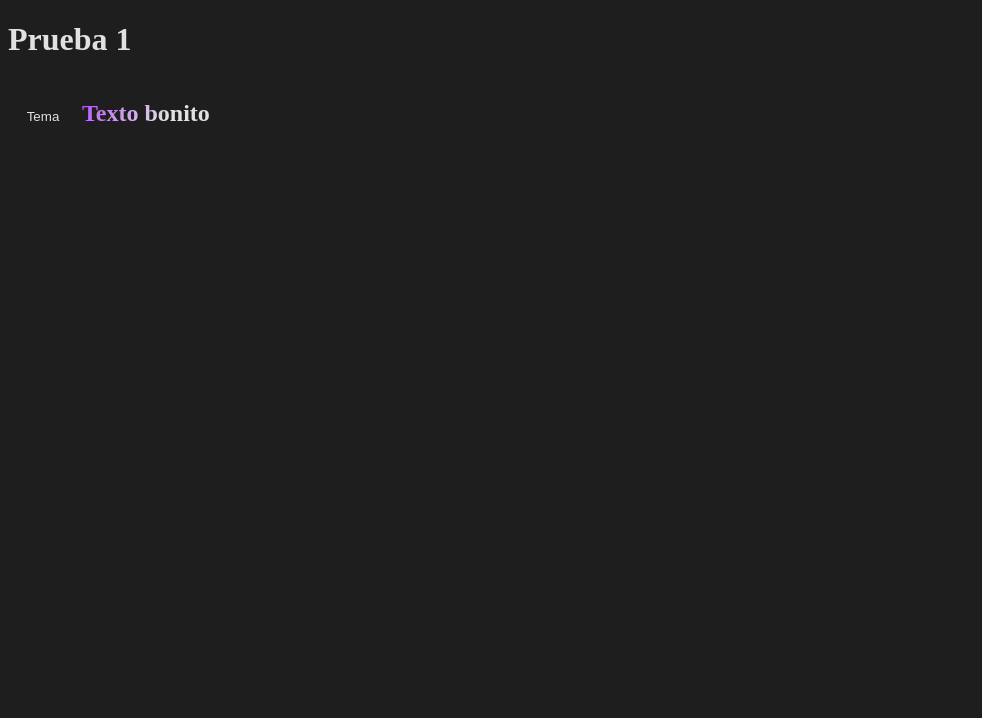
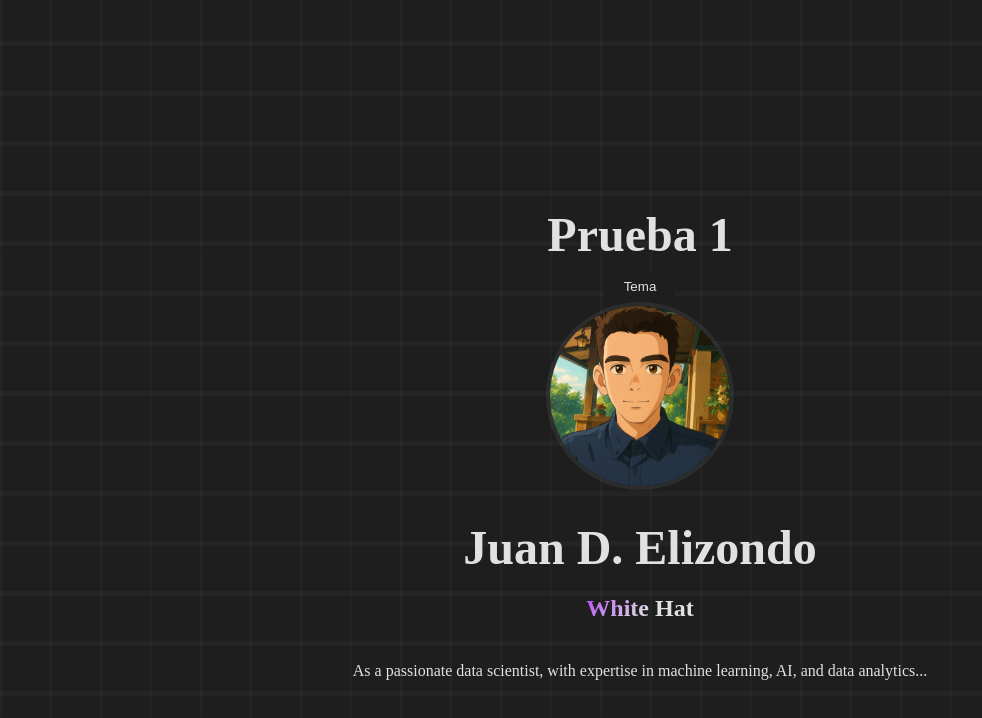
Before and after one commit to JunelEG/CV-en-html-css, a plain HTML site: page CV.html in a window 1280 px wide. Shown: the whole page, without its empty margins (0-982 px from the left). Drawn offline with Linux system fonts and the light colour scheme.

Commit message:
Enhance CV layout with profile image, description, and improved styling

```diff
--- a/CV.html
+++ b/CV.html
@@ -12,10 +12,23 @@
         <meta name="viewport" content="width=device-width, initial-scale=1">
         <link rel="stylesheet" href="Styles.css">
     </head>
-    <body class="">
+    <body class="panel-pattern">
+
         <h1>Prueba 1</h1>
         <button id="themeBtn">Tema</button>
-        <h2 class="pretty-text">Texto bonito</h2>
+
+
+            <div class="profile-img">
+                <img src="resources/images/Profile Photo Ghibli.jpg" alt="profile">
+            </div>
+
+            <h1>Juan D. Elizondo</h1>
+            <h2 class="pretty-text">White Hat</h2>
+
+            <p>
+                As a passionate data scientist, with expertise in machine learning,
+                AI, and data analytics...
+            </p>
 
         <script src="script.js" async defer></script>
     </body>
--- a/Styles.css
+++ b/Styles.css
@@ -1,6 +1,7 @@
 :root {
     --main-color: #B44FF7;
     --background-color: #1E1E1E;
+    --grid-color: #ffffff07;
     --text-color: #E1E1E1;
     --hover-color: #743697;
 }
@@ -8,6 +9,7 @@
 body.light {
     --background-color: #E1E1E1;
     --text-color: #1E1E1E;
+    --grid-color: #00000007;
 }
 
 body {
@@ -25,6 +27,7 @@ button {
 }
 
 button:hover {
+    color: #E1E1E1; /*CONTRASTE! no lo borre */
     background-color: var(--hover-color);
 }
 
@@ -32,15 +35,73 @@ button:active {
     background-color: var(--main-color);
 }
 
-.pretty-text {
-    display: inline-block;
-    background: linear-gradient(
+h1 {
+    color: var(--text-color);
+    font-size: 48px;
+    margin: 10px 0px;
+}
+
+h2 {
+    color: var(--text-color);
+    margin: 10px 0 20px;
+}
+
+p {
+    color: var(--text-color);
+    max-width: 600px;
+    line-height: 1.6;
+}
+
+.pretty-text { /*ChatGPT*/
+    display: inline-block; /*Esto hace que el gradiente se vea igual no importa tamaño*/
+    background: linear-gradient( /*Estructura para personalizar mejor el gradient*/
         130deg,
         var(--main-color) 0%,
-        var(--text-color) 66%,
+        var(--text-color) 60%,
         var(--text-color) 100%
     );
 
     -webkit-background-clip: text;
     -webkit-text-fill-color: transparent;
 }
+
+.panel-pattern {
+  min-height: 100vh;
+  display: flex;
+  flex-direction: column;
+  align-items: center;
+  justify-content: center;
+  text-align: center;
+  padding: 40px;
+
+  background-image:
+    repeating-linear-gradient(
+      0deg,
+      var(--grid-color) 0px,
+      var(--grid-color) 5px,
+      transparent 3px,
+      transparent 50px
+    ),
+    repeating-linear-gradient(
+      90deg,
+      var(--grid-color) 0px,
+      var(--grid-color) 1px,
+      transparent 3px,
+      transparent 50px
+    );
+}
+
+.profile-img {
+  width: 180px;
+  height: 180px;
+  border-radius: 50%;
+  overflow: hidden;
+  margin-bottom: 20px;
+  border: 4px solid #ffffff10;
+}
+
+.profile-img img {
+  width: 100%;
+  height: 100%;
+  object-fit: cover;
+}
```
